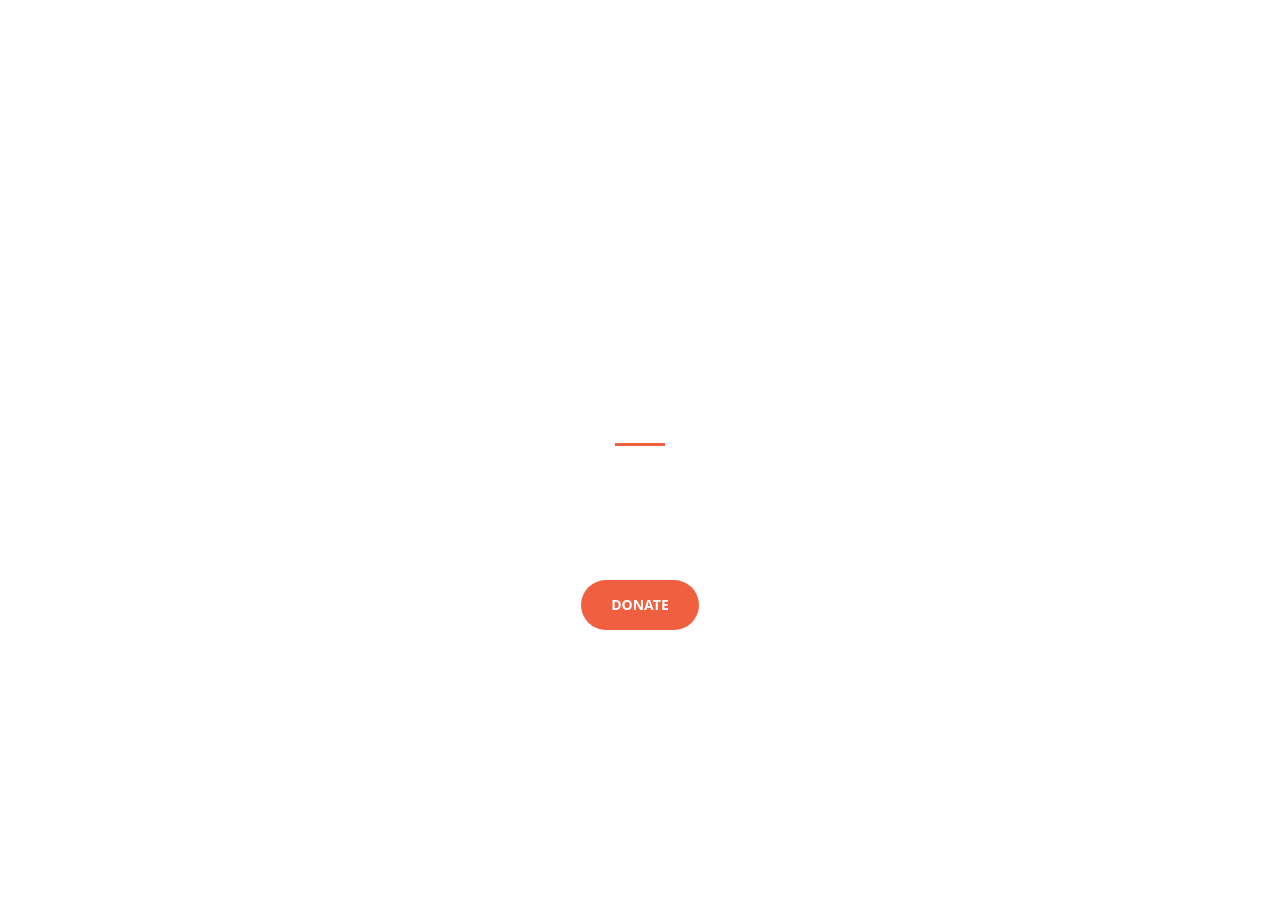
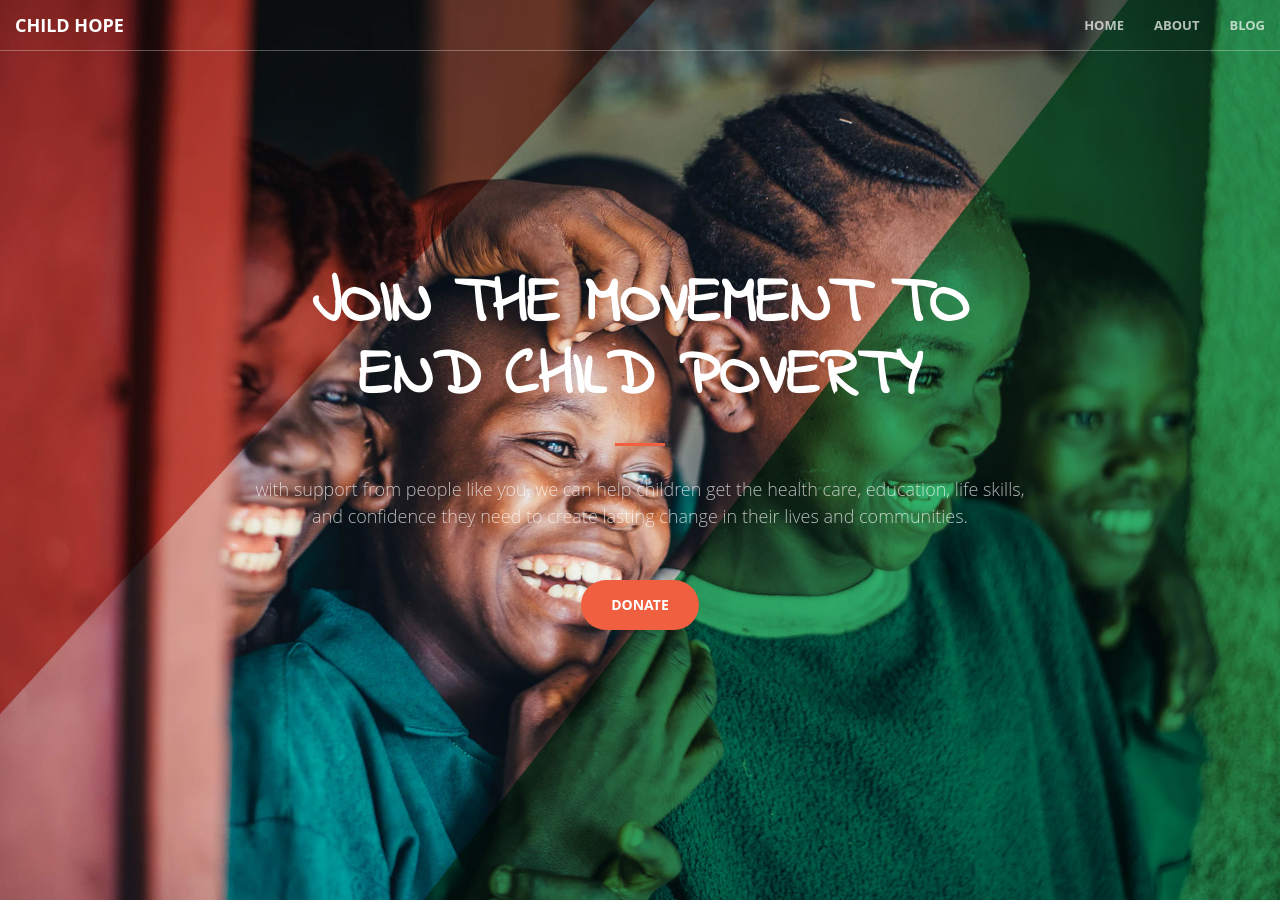
Before and after one commit to Jonathan4github/child-hope, a Jekyll site: the page built from index.html, in a window 1280 px wide and 900 px high. Built offline with Jekyll 4.4.1, drawn with Linux system fonts in a browser that asks for light colours.

```diff
--- a/css/creative.css
+++ b/css/creative.css
@@ -171,7 +171,7 @@ header {
   min-height: auto;
   text-align: center;
   color: #fff;
-  background-image: url(img/hero_3.jpg);
+  background-image: url(../img/hero_3.jpg);
   background-position: center;
   -webkit-background-size: cover;
   -moz-background-size: cover;
```
